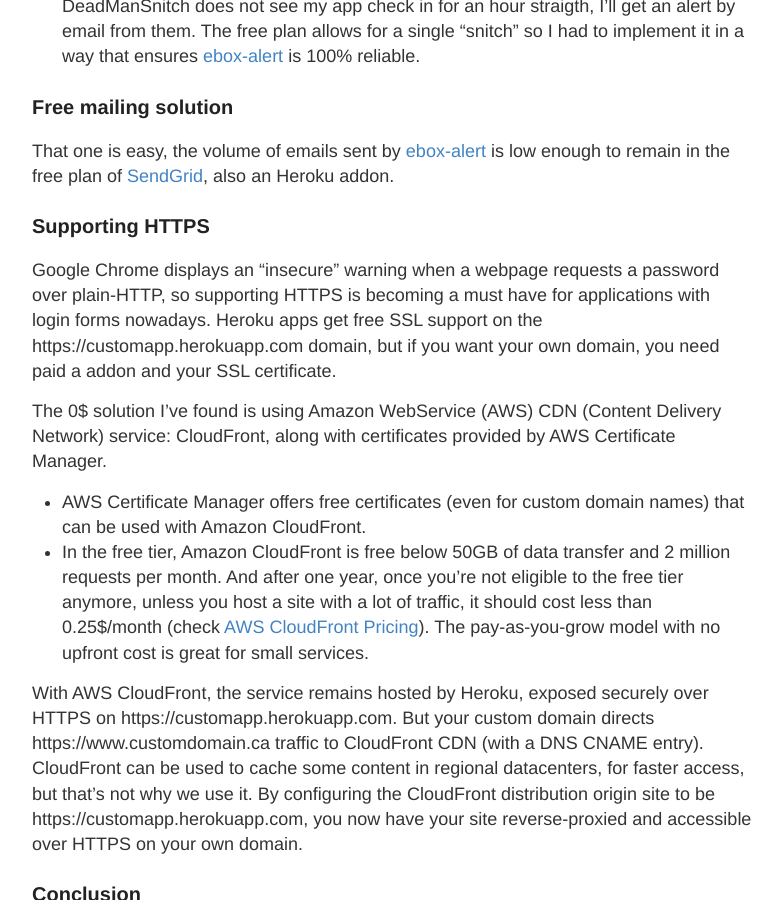
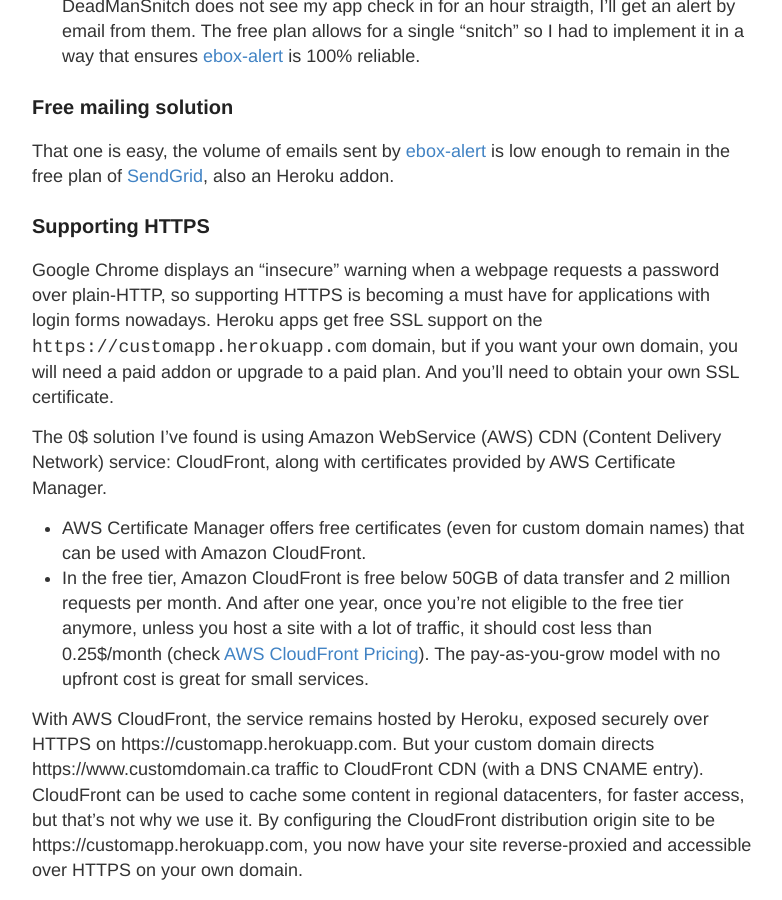
Before and after one commit to amissemer/adrienmissemer.com, a Jekyll site: the page built from _posts/2017-01-23-ebox-alert-3.md, in a window 1280 px wide and 900 px high, scrolled down 2246 px. Shown: the whole window, without its empty margins (248-1030 px from the left). Built offline with Jekyll 4.4.1, drawn with Linux system fonts in a browser that asks for light colours.

Commit message:
2017-01-23-ebox-alert-3.md mis à jour

```diff
--- a/_posts/2017-01-23-ebox-alert-3.md
+++ b/_posts/2017-01-23-ebox-alert-3.md
@@ -55,7 +55,7 @@
 
 ### Supporting HTTPS
 
-Google Chrome displays an "insecure" warning when a webpage requests a password over plain-HTTP, so supporting HTTPS is becoming a must have for applications with login forms nowadays. Heroku apps get free SSL support on the https://customapp.herokuapp.com domain, but if you want your own domain, you need paid a addon and your SSL certificate.
+Google Chrome displays an "insecure" warning when a webpage requests a password over plain-HTTP, so supporting HTTPS is becoming a must have for applications with login forms nowadays. Heroku apps get free SSL support on the `https://customapp.herokuapp.com` domain, but if you want your own domain, you will need a paid addon or upgrade to a paid plan. And you'll need to obtain your own SSL certificate.
 
 The 0$ solution I've found is using Amazon WebService (AWS) CDN (Content Delivery Network) service: CloudFront, along with certificates provided by AWS Certificate Manager.
 
```
